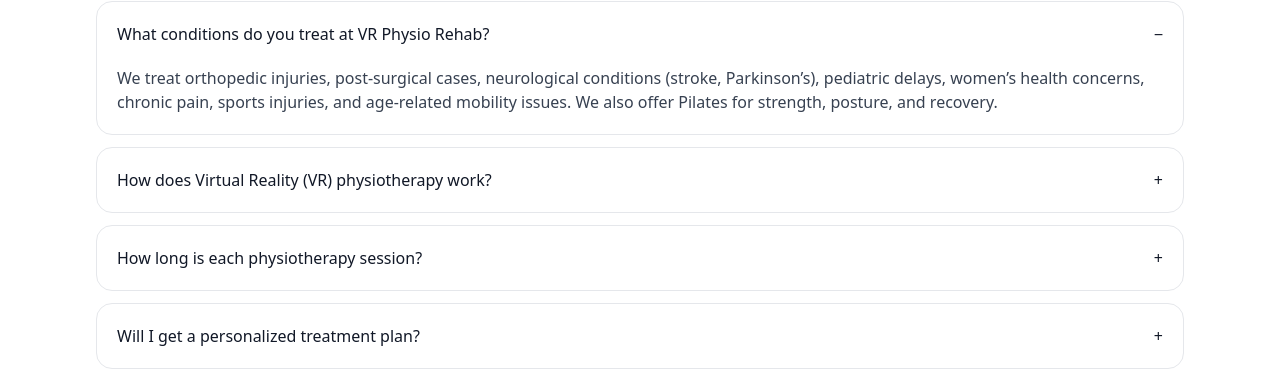
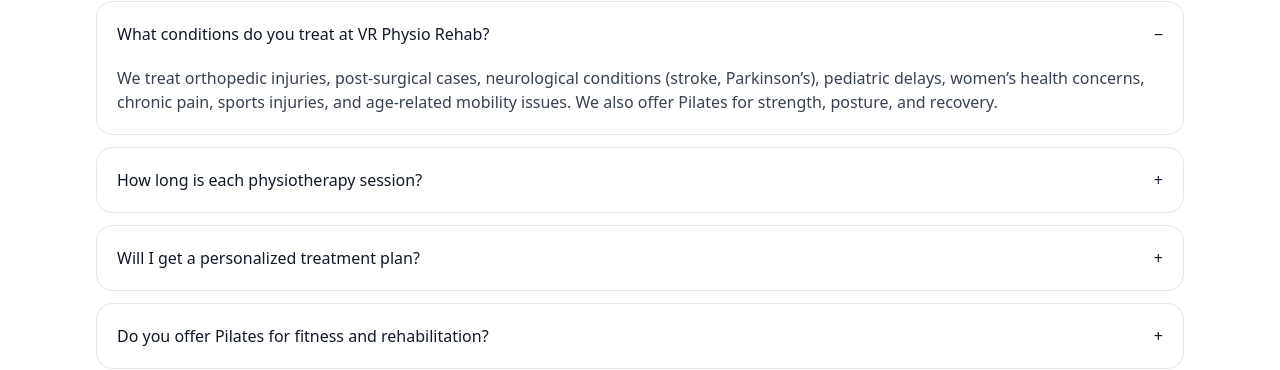
Before and after one commit to Rishwanth-M/VRPHYSIO, a Next.js app: page / in a window 1280 px wide. Shown: the part 3540-3910 px from the top of the page. Built offline with nearby package versions, Linux system fonts and the light colour scheme.

Commit message:
Update FAQ.tsx

```diff
--- a/components/FAQ.tsx
+++ b/components/FAQ.tsx
@@ -8,11 +8,6 @@
       question: "What conditions do you treat at VR Physio Rehab?",
       answer:
         "We treat orthopedic injuries, post-surgical cases, neurological conditions (stroke, Parkinson’s), pediatric delays, women’s health concerns, chronic pain, sports injuries, and age-related mobility issues. We also offer Pilates for strength, posture, and recovery."
-    },
-    {
-      question: "How does Virtual Reality (VR) physiotherapy work?",
-      answer:
-        "VR therapy uses immersive, interactive exercises that improve balance, gait, movement confidence, and pain perception. It helps patients recover faster by providing real-time feedback and safe movement practice."
     },
     {
       question: "How long is each physiotherapy session?",
```
